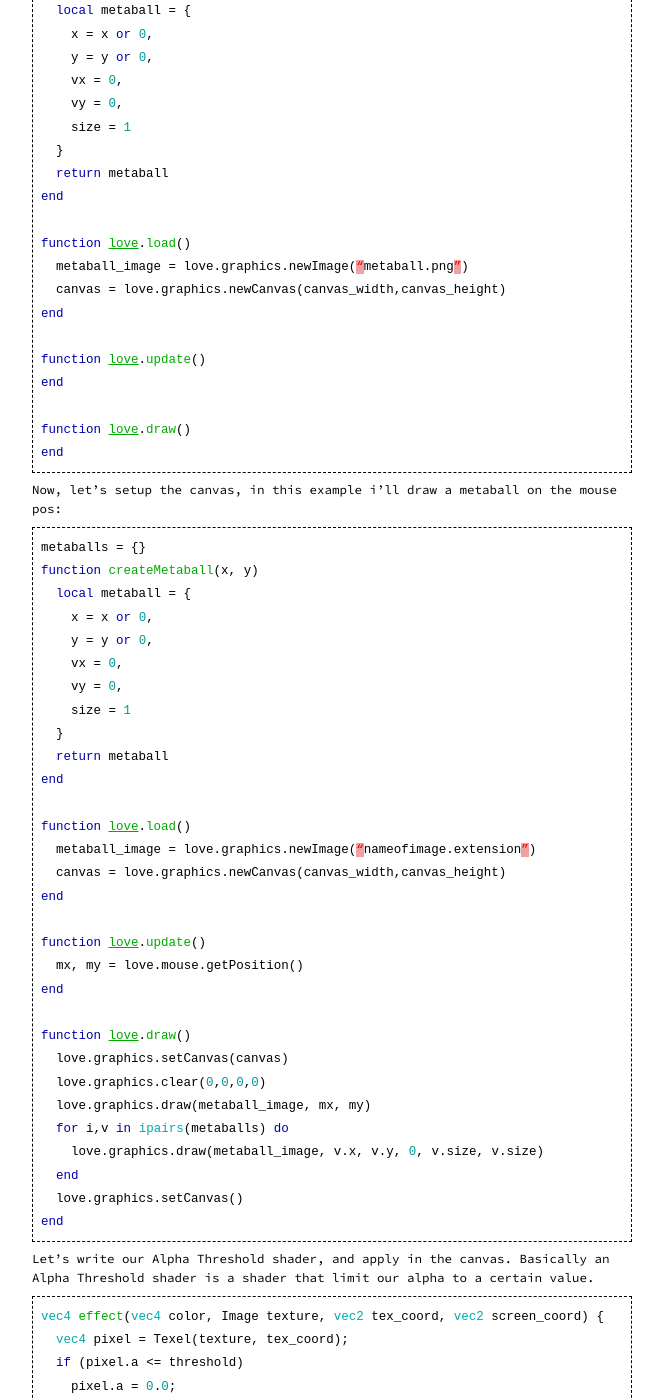
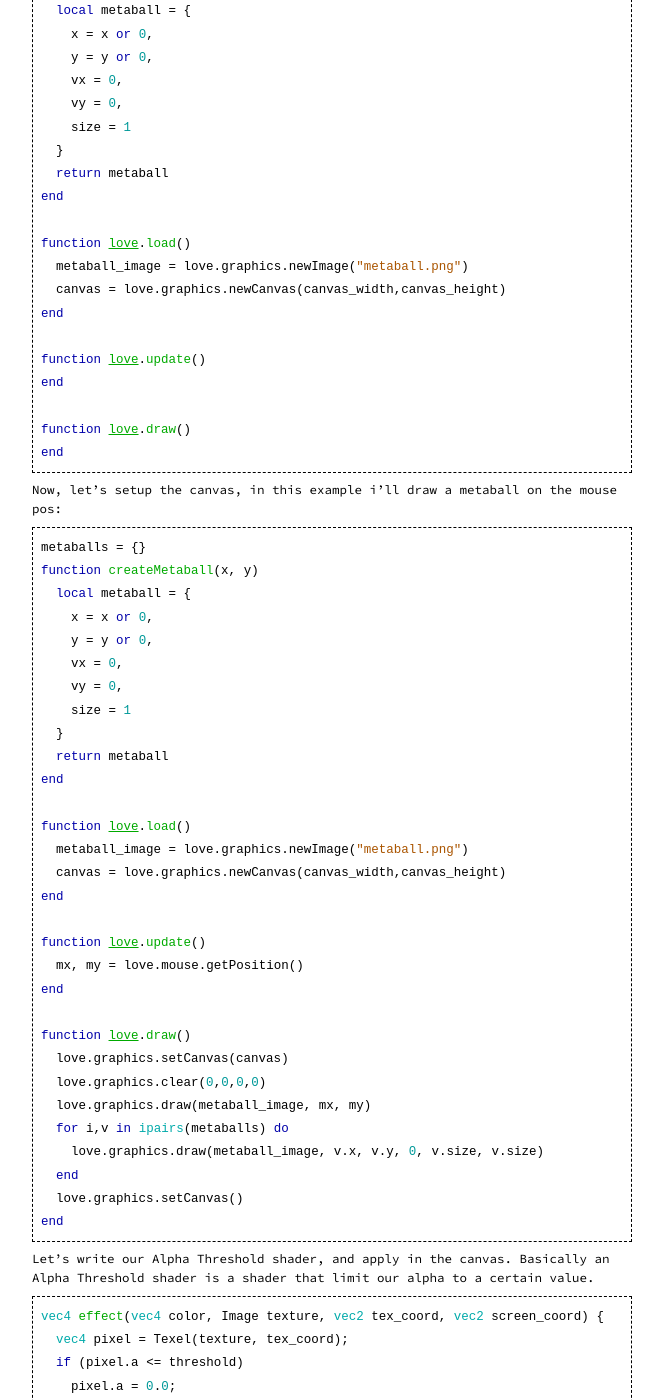
Before and after one commit to canoi12/canoi12.github.io, a Jekyll site: the page built from _posts/2017-01-22-tutorial-metaballs-on-love2d.md, in a window 1280 px wide and 1400 px high, scrolled down 1668 px. Shown: the whole window, without its empty margins (308-971 px from the left). Built offline with Jekyll 4.4.1, drawn with Linux system fonts in a browser that asks for light colours; some of the changed text lies outside the part shown.

Commit message:
metaballs tutorial updated

```diff
--- a/_posts/2017-01-22-tutorial-metaballs-on-love2d.md
+++ b/_posts/2017-01-22-tutorial-metaballs-on-love2d.md
@@ -66,7 +66,7 @@ function createMetaball(x, y)
 end
 
 function love.load()
-  metaball_image = love.graphics.newImage(“metaball.png”)
+  metaball_image = love.graphics.newImage("metaball.png")
   canvas = love.graphics.newCanvas(canvas_width,canvas_height)
 end
 
@@ -93,7 +93,7 @@ function createMetaball(x, y)
 end
 
 function love.load()
-  metaball_image = love.graphics.newImage(“nameofimage.extension”)
+  metaball_image = love.graphics.newImage("metaball.png")
   canvas = love.graphics.newCanvas(canvas_width,canvas_height)
 end
 
@@ -201,7 +201,7 @@ function createMetaball(x, y)
 end
 
 function love.load()
-  metaball_image = love.graphics.newImage("nameofimage.extension")
+  metaball_image = love.graphics.newImage("metaball.png")
   canvas = love.graphics.newCanvas(canvas_width,canvas_height)
   shadersrc = [[
     vec4 effect(vec4 color, Image texture, vec2 tex_coord, vec2 screen_coord) {
```
